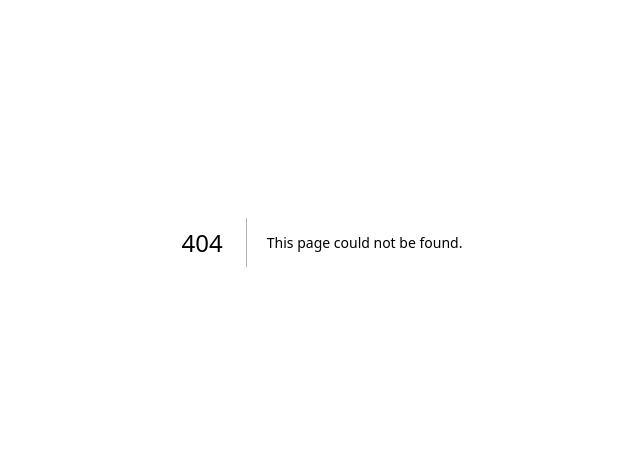
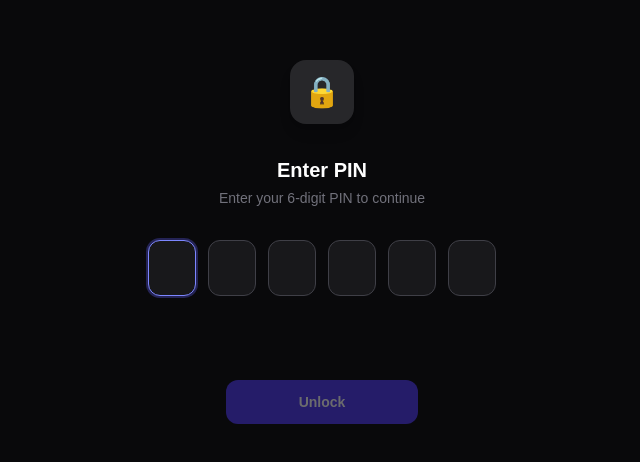
Before and after one commit to thoriqzs25/friend-tree-graph, a Next.js app: page /pin in a window 1280 px wide. Before the commit this address had no page. Shown: the part 158-620 px from the top of the page, without its empty margins (318-958 px from the left). Built offline with nearby package versions, Linux system fonts and the light colour scheme.

Commit message:
implement pin

```diff
--- /dev/null
+++ b/src/app/api/verify-pin/route.ts
@@ -0,0 +1,24 @@
+import { NextRequest, NextResponse } from "next/server";
+
+const VALID_PINS = (process.env.VALID_PINS ?? "")
+  .split(",")
+  .map((p) => p.trim())
+  .filter(Boolean);
+
+export async function POST(request: NextRequest) {
+  const body = await request.json().catch(() => ({}));
+  const pin = String(body?.pin ?? "").trim();
+
+  if (!pin || !VALID_PINS.includes(pin)) {
+    return NextResponse.json({ error: "Invalid PIN" }, { status: 401 });
+  }
+
+  const response = NextResponse.json({ ok: true });
+  response.cookies.set("fg-auth", "ok", {
+    httpOnly: true,
+    sameSite: "strict",
+    path: "/",
+    maxAge: 60 * 60 * 24 * 7, // 7 days
+  });
+  return response;
+}
--- /dev/null
+++ b/src/app/pin/page.tsx
@@ -0,0 +1,156 @@
+"use client";
+
+import { useRef, useState, type KeyboardEvent, type ClipboardEvent } from "react";
+import { useRouter } from "next/navigation";
+
+const LENGTH = 6;
+
+export default function PinPage() {
+  const router = useRouter();
+  const [digits, setDigits] = useState<string[]>(Array(LENGTH).fill(""));
+  const [error, setError] = useState("");
+  const [loading, setLoading] = useState(false);
+  const [shake, setShake] = useState(false);
+  const inputs = useRef<(HTMLInputElement | null)[]>([]);
+
+  const focus = (i: number) => inputs.current[i]?.focus();
+
+  const submit = async (pin: string) => {
+    if (pin.length !== LENGTH) return;
+    setLoading(true);
+    setError("");
+    try {
+      const res = await fetch("/api/verify-pin", {
+        method: "POST",
+        headers: { "Content-Type": "application/json" },
+        body: JSON.stringify({ pin }),
+      });
+      if (res.ok) {
+        router.replace("/");
+        router.refresh();
+      } else {
+        setShake(true);
+        setError("Incorrect PIN. Try again.");
+        setDigits(Array(LENGTH).fill(""));
+        setTimeout(() => {
+          setShake(false);
+          focus(0);
+        }, 600);
+      }
+    } catch {
+      setError("Network error. Try again.");
+    } finally {
+      setLoading(false);
+    }
+  };
+
+  const handleChange = (i: number, val: string) => {
+    const digit = val.replace(/\D/g, "").slice(-1);
+    const next = [...digits];
+    next[i] = digit;
+    setDigits(next);
+    setError("");
+    if (digit && i < LENGTH - 1) focus(i + 1);
+    if (next.every((d) => d !== "")) submit(next.join(""));
+  };
+
+  const handleKey = (i: number, e: KeyboardEvent<HTMLInputElement>) => {
+    if (e.key === "Backspace") {
+      if (digits[i]) {
+        const next = [...digits];
+        next[i] = "";
+        setDigits(next);
+      } else if (i > 0) {
+        focus(i - 1);
+      }
+    } else if (e.key === "ArrowLeft" && i > 0) {
+      focus(i - 1);
+    } else if (e.key === "ArrowRight" && i < LENGTH - 1) {
+      focus(i + 1);
+    }
+  };
+
+  const handlePaste = (e: ClipboardEvent<HTMLInputElement>) => {
+    e.preventDefault();
+    const pasted = e.clipboardData.getData("text").replace(/\D/g, "").slice(0, LENGTH);
+    if (!pasted) return;
+    const next = Array(LENGTH).fill("");
+    pasted.split("").forEach((d, idx) => (next[idx] = d));
+    setDigits(next);
+    setError("");
+    const lastFilled = Math.min(pasted.length, LENGTH - 1);
+    focus(lastFilled);
+    if (pasted.length === LENGTH) submit(pasted);
+  };
+
+  return (
+    <div className="flex h-screen w-screen flex-col items-center justify-center bg-zinc-950">
+      <div className="flex flex-col items-center gap-8 px-6">
+        {/* icon */}
+        <div className="flex h-16 w-16 items-center justify-center rounded-2xl bg-zinc-800 text-3xl shadow-lg">
+          🔒
+        </div>
+
+        <div className="space-y-1 text-center">
+          <h1 className="text-xl font-semibold text-white">Enter PIN</h1>
+          <p className="text-sm text-zinc-500">Enter your 6-digit PIN to continue</p>
+        </div>
+
+        {/* digit inputs */}
+        <div
+          className={`flex gap-3 transition-transform ${shake ? "animate-shake" : ""}`}
+          style={shake ? { animation: "shake 0.5s ease" } : {}}
+        >
+          {digits.map((d, i) => (
+            <input
+              key={i}
+              ref={(el) => { inputs.current[i] = el; }}
+              type="password"
+              inputMode="numeric"
+              maxLength={1}
+              value={d}
+              autoFocus={i === 0}
+              disabled={loading}
+              onChange={(e) => handleChange(i, e.target.value)}
+              onKeyDown={(e) => handleKey(i, e)}
+              onPaste={handlePaste}
+              onFocus={(e) => e.target.select()}
+              className={`h-14 w-12 rounded-xl border text-center text-xl font-bold outline-none transition-all
+                ${d ? "border-indigo-500 bg-indigo-950/60 text-white" : "border-zinc-700 bg-zinc-900 text-white"}
+                focus:border-indigo-400 focus:ring-2 focus:ring-indigo-500/30
+                disabled:opacity-50`}
+            />
+          ))}
+        </div>
+
+        {/* error */}
+        <div className="h-5">
+          {error && (
+            <p className="text-center text-sm text-red-400">{error}</p>
+          )}
+        </div>
+
+        {/* submit button (fallback if auto-submit doesn't fire) */}
+        <button
+          onClick={() => submit(digits.join(""))}
+          disabled={digits.some((d) => !d) || loading}
+          className="w-48 rounded-xl bg-indigo-600 py-3 text-sm font-semibold text-white transition hover:bg-indigo-500 disabled:opacity-40"
+        >
+          {loading ? "Verifying…" : "Unlock"}
+        </button>
+      </div>
+
+      <style>{`
+        @keyframes shake {
+          0%, 100% { transform: translateX(0); }
+          15% { transform: translateX(-8px); }
+          30% { transform: translateX(8px); }
+          45% { transform: translateX(-6px); }
+          60% { transform: translateX(6px); }
+          75% { transform: translateX(-4px); }
+          90% { transform: translateX(4px); }
+        }
+      `}</style>
+    </div>
+  );
+}
--- /dev/null
+++ b/src/proxy.ts
@@ -0,0 +1,31 @@
+import { NextRequest, NextResponse } from "next/server";
+
+const AUTH_COOKIE = "fg-auth";
+const AUTH_VALUE = "ok";
+
+const BYPASS_PREFIXES = [
+  "/pin",
+  "/api/verify-pin",
+  "/_next",
+  "/favicon",
+];
+
+export default function proxy(request: NextRequest) {
+  const { pathname } = request.nextUrl;
+
+  if (BYPASS_PREFIXES.some((p) => pathname.startsWith(p))) {
+    return NextResponse.next();
+  }
+
+  if (request.cookies.get(AUTH_COOKIE)?.value === AUTH_VALUE) {
+    return NextResponse.next();
+  }
+
+  const url = request.nextUrl.clone();
+  url.pathname = "/pin";
+  return NextResponse.redirect(url);
+}
+
+export const config = {
+  matcher: ["/((?!_next/static|_next/image|favicon.ico).*)"],
+};
```
Also changed, not shown: 1 other file (tests, documents, lock files or other folders).
